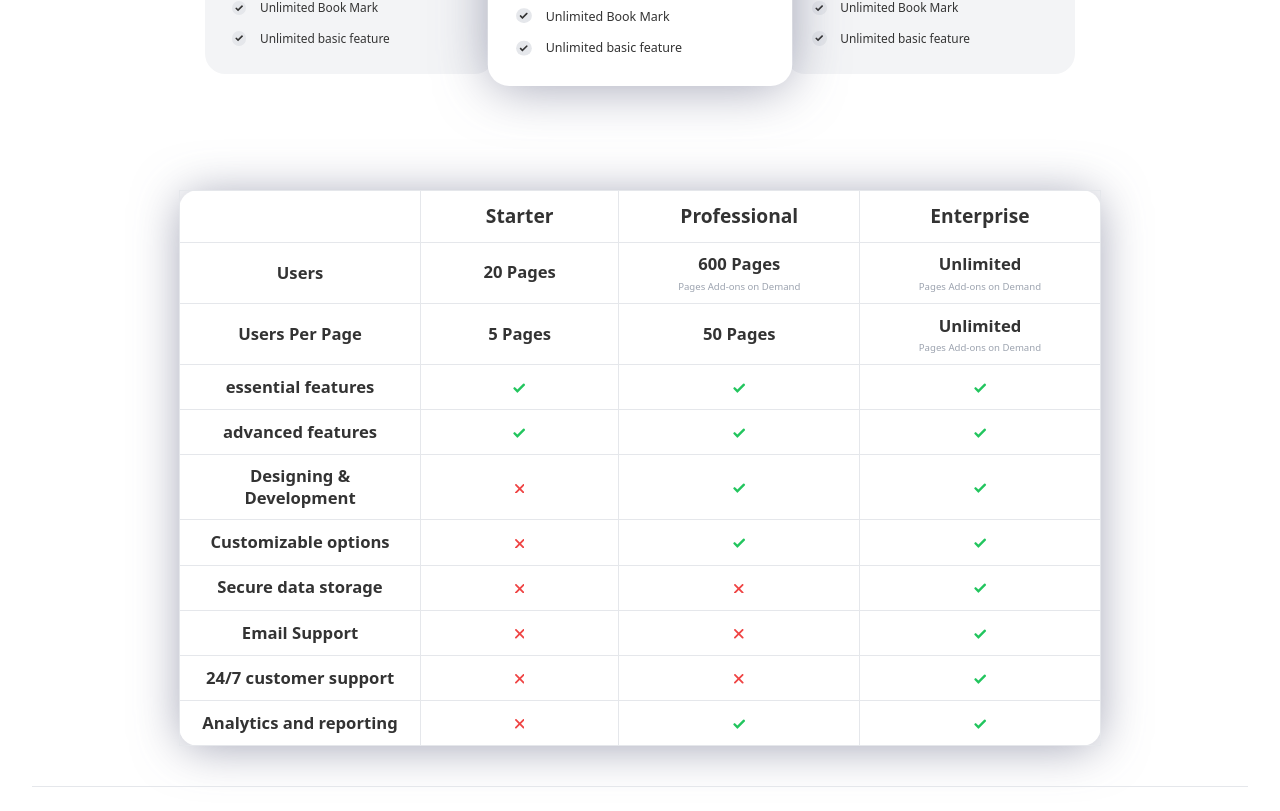
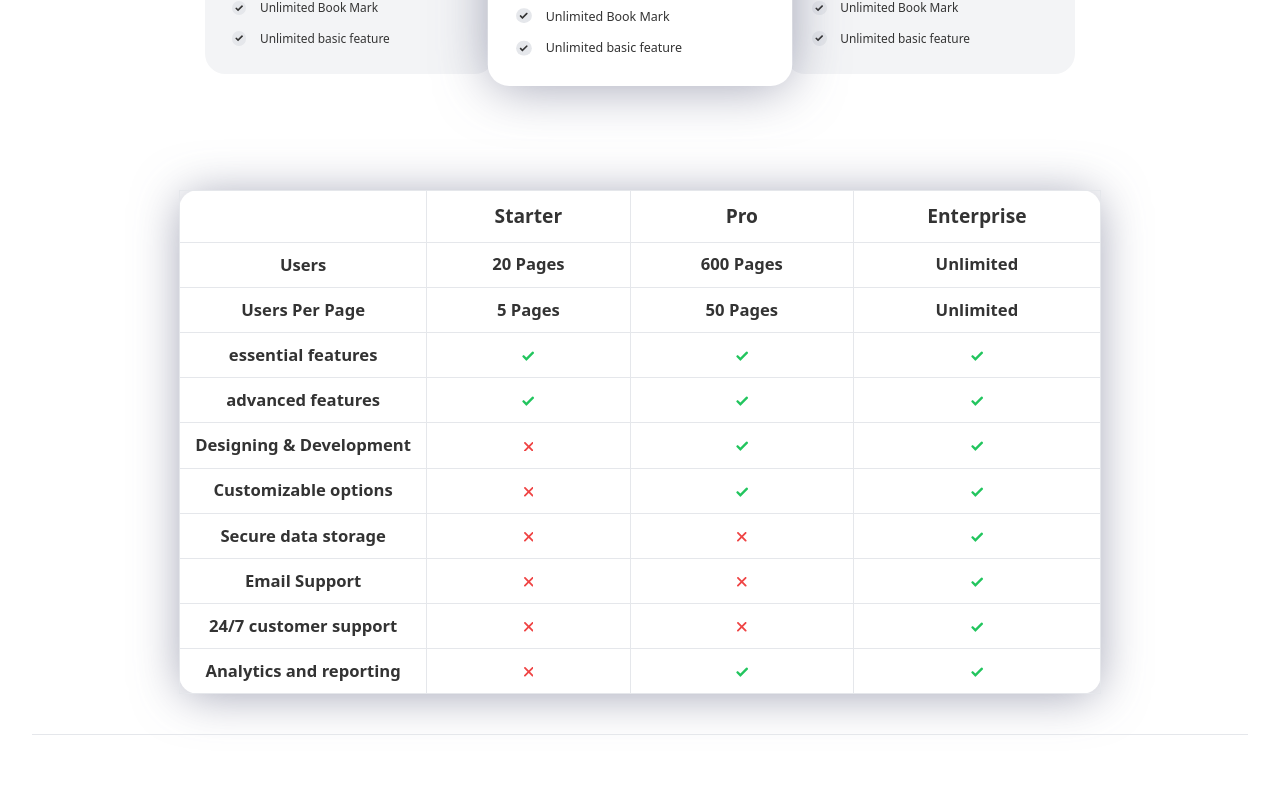
Before and after one commit to romansalom/proyectoMati, a React (Vite) app in the folder vite-project/: page / in a window 1280 px wide. Shown: the part 1800-2611 px from the top of the page. After the commit the page ends 2567 px from the top, so only its background shows below. Built offline with nearby package versions, Linux system fonts and the light colour scheme.

Commit message:
arreglando trabl

```diff
--- a/vite-project/src/App.css
+++ b/vite-project/src/App.css
@@ -67,7 +67,7 @@
   }
 
   .contenedores-zoom th h3 {
-    font-size: 120%;
+    font-size: 100%;
     /* Aumenta el tamaño de fuente en un 20% */
   }
 
--- a/vite-project/src/Components/pircingPreciosDetail.jsx
+++ b/vite-project/src/Components/pircingPreciosDetail.jsx
@@ -17,7 +17,7 @@ export const PrincingPriceDetail = () => {
               </th>
               <th className="p-4 text-center border whitespace-nowrap max-w-[150px]">
                 <h3 className="font-bold text-2xl">
-                  Professional <span className="text-xs text-gray-400"></span>
+                  Pro <span className="text-xs text-gray-400"></span>
                 </h3>
               </th>
               <th className="p-4 text-center border whitespace-nowrap max-w-[150px]">
@@ -37,15 +37,9 @@ export const PrincingPriceDetail = () => {
               </td>
               <td className="px-4 py-3 text-center font-bold border max-w-[150px]">
                 600 Pages
-                <p className="text-xs text-gray-400 font-medium mt-1">
-                  Pages Add-ons on Demand
-                </p>
               </td>
               <td className="px-4 py-3  text-center border font-bold max-w-[150px]">
                 Unlimited
-                <p className="text-xs text-gray-400 font-medium mt-1">
-                  Pages Add-ons on Demand
-                </p>
               </td>
             </tr>
             <tr>
@@ -60,9 +54,6 @@ export const PrincingPriceDetail = () => {
               </td>
               <td className="px-4 py-3 font-bold text-center border max-w-[150px]">
                 Unlimited
-                <p className="text-xs text-gray-400 font-medium mt-1">
-                  Pages Add-ons on Demand
-                </p>
               </td>
             </tr>
             <tr>
```
